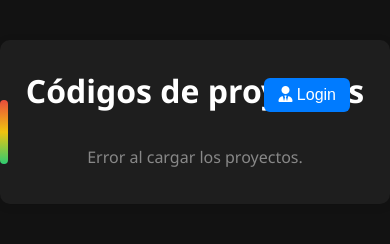
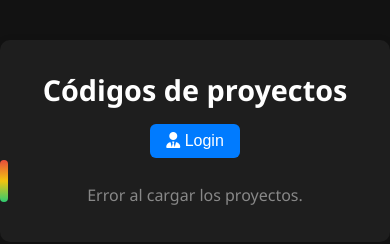
Before and after one commit to ArguijoM/Projects-visualizer, a website: page public/index.html in a window 390 px wide. Drawn offline with Linux system fonts and the light colour scheme; no server answers.

Commit message:
nueva correccion del diseño responsivo

```diff
--- a/public/styles.css
+++ b/public/styles.css
@@ -13,11 +13,13 @@ body {
 .container {
   max-width: 1000px;
   margin: 40px auto;
-  background: #1e1e1e; /* ejemplo para modo oscuro */
+  background: #1e1e1e;
+  /* ejemplo para modo oscuro */
   padding: 20px 30px;
   border-radius: 10px;
-  box-shadow: 0 2px 10px rgba(0,0,0,0.1);
-  position: relative; /* necesario para ::before */
+  box-shadow: 0 2px 10px rgba(0, 0, 0, 0.1);
+  position: relative;
+  /* necesario para ::before */
 }
 
 /* Barra vertical degradada a la izquierda */
@@ -26,9 +28,12 @@ body {
   position: absolute;
   top: 60px;
   bottom: 40px;
-  left: 0;            /* a la izquierda */
-  width: 8px;         /* grosor de la barra */
-  border-radius: 4px; /* bordes redondeados */
+  left: 0;
+  /* a la izquierda */
+  width: 8px;
+  /* grosor de la barra */
+  border-radius: 4px;
+  /* bordes redondeados */
   background: linear-gradient(to bottom, #e74c3c, #f1c40f, #2ecc71);
   /* rojo arriba, amarillo medio, verde abajo */
 }
@@ -305,6 +310,7 @@ textarea {
 .priority-high-medium {
   background-color: #f1a20ffa;
 }
+
 /* rojo */
 .priority-medium {
   background-color: #f1ed0f;
@@ -332,37 +338,44 @@ textarea {
 /* ---------- MEDIA QUERIES ---------- */
 @media (max-width: 600px) {
   .header {
-    position: relative;
     display: flex;
+    flex-direction: column;
+    /* apila título y botones */
     align-items: center;
-    justify-content: center; /* centramos el título */
-    padding-bottom: 10px;
-    min-height: 60px; /* evita que se solapen */
+    justify-content: center;
+    gap: 10px;
+    padding: 10px 0;
   }
 
+  /* Elimina el posicionamiento absoluto que causaba el solapamiento */
   .header h1 {
-    font-size: 2rem;
+    position: static;
+    /* antes estaba absolute */
+    transform: none;
+    left: auto;
+    font-size: 1.8rem;
     color: #ffffff;
     margin: 0;
     text-align: center;
+    white-space: nowrap;
   }
 
   .buttons {
-    position: absolute;
-    right: 10px; /* siempre en la esquina derecha */
-    top: 50%;
-    transform: translateY(-50%);
     display: flex;
-    gap: 8px;
+    justify-content: center;
+    gap: 10px;
+    flex-wrap: wrap;
+    /* si hay muchos, que bajen en línea nueva */
+    margin-top: 5px;
   }
 
   .buttons button {
     font-size: 1rem;
-    padding: 8px 14px;
+    padding: 8px 16px;
     border-radius: 6px;
   }
 
-  /* resto igual */
+  /* --- Proyectos --- */
   .project {
     flex-direction: column;
     align-items: flex-start;
@@ -371,11 +384,11 @@ textarea {
   }
 
   .project strong {
-    font-size: 1.5rem;
+    font-size: 1.4rem;
   }
 
   .project .meta {
-    font-size: 1rem;
+    font-size: 1.2rem;
   }
 
   .move-arrows button {
@@ -383,6 +396,7 @@ textarea {
     padding: 6px;
   }
 
+  /* --- Inputs y modal --- */
   input,
   textarea {
     font-size: 1rem;
@@ -399,4 +413,19 @@ textarea {
     font-size: 1rem;
     padding: 10px 20px;
   }
+
+  .container::before {
+    content: '';
+    position: absolute;
+    top: 120px;
+    bottom: 40px;
+    left: 0;
+    /* a la izquierda */
+    width: 8px;
+    /* grosor de la barra */
+    border-radius: 4px;
+    /* bordes redondeados */
+    background: linear-gradient(to bottom, #e74c3c, #f1c40f, #2ecc71);
+    /* rojo arriba, amarillo medio, verde abajo */
+  }
 }
```
